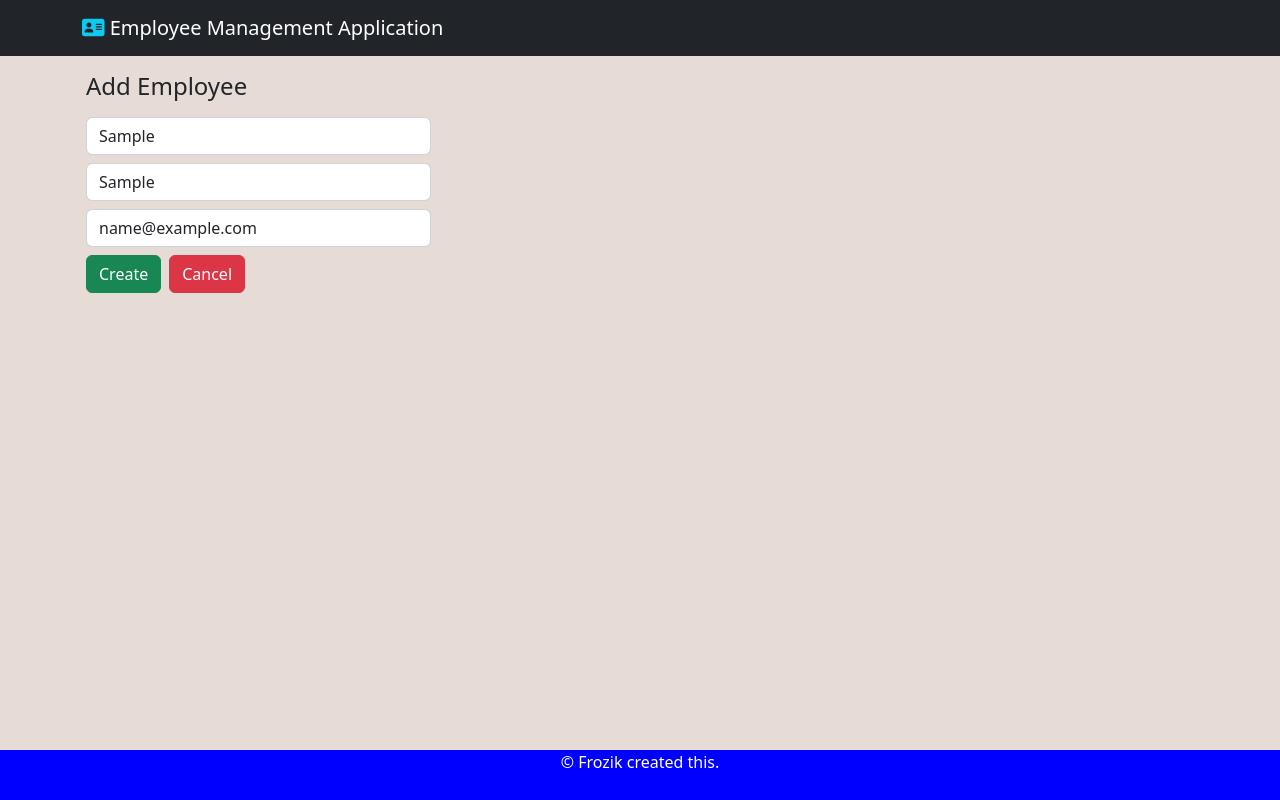
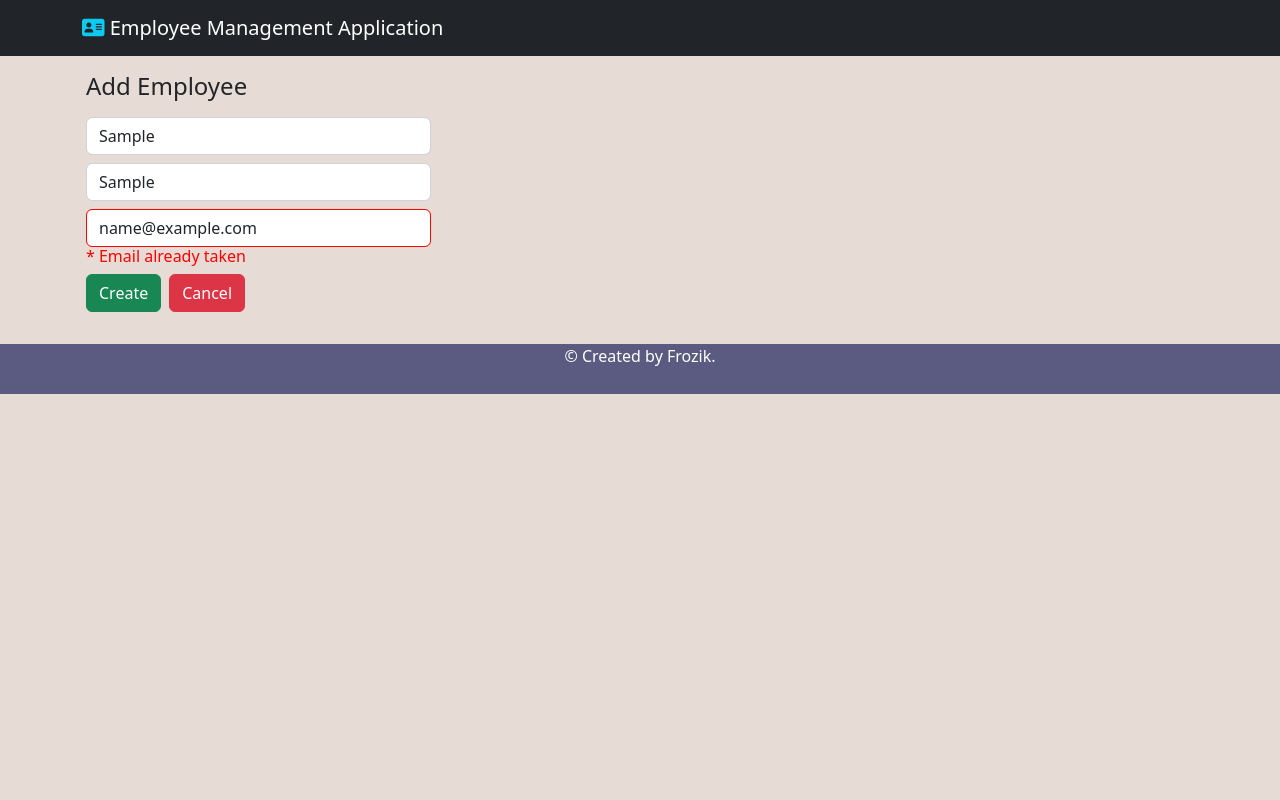
Before and after one commit to VitalyLevitin/EmployeeManagement, a React (Create React App) app in the folder ReactFront/: page /employees/add-employee in a window 1280 px wide. Both pictures are taken after typing "Sample", "Sample", "name@example.com" into the empty fields and a click on the button "Create". Built offline with nearby package versions, Linux system fonts and the light colour scheme; no server answers.

Commit message:
Added frontend error response and fixed footer

```diff
--- a/ReactFront/src/App.css
+++ b/ReactFront/src/App.css
@@ -1,9 +1,22 @@
 .footer {
-  position: absolute;
+  position: relative;
   bottom: 0;
   width: 100%;
   height: 50px;
-  background-color: blue;
+  background-color: rgb(91, 91, 129);
   color: white;
   text-align: center;
 }
+
+.form-control {
+  border: 1px solid black
+}
+
+.error-control {
+  border: 1px solid red
+}
+
+.main-wrapper {
+  position: relative;
+  min-height: 100vh;
+ }
--- a/ReactFront/src/App.js
+++ b/ReactFront/src/App.js
@@ -10,7 +10,7 @@ import ViewEmployee from './components/ViewEmployee';
 function App() {
   return (
     <Router>
-      <>
+      <div className="main-wrapper">
         <Header />
         <Routes>
           <Route exact path = "/" element = {<EmployeeList />}> </Route>
@@ -20,7 +20,7 @@ function App() {
           <Route path = "/view-employee/:employeeId" element = {<ViewEmployee />}> </Route>
         </Routes>
         <Footer />
-      </>
+      </div>
     </Router>
   );
 }
--- a/ReactFront/src/components/AddEmployee.js
+++ b/ReactFront/src/components/AddEmployee.js
@@ -8,6 +8,7 @@ const AddEmployee = () => {
       lastName: '',
       email: ''
   });
+  const [error, setError] = useState(null);
   const navigate = useNavigate();
 
   const saveEmployee = (e) => {
@@ -17,8 +18,9 @@ const AddEmployee = () => {
         navigate("/employees");
       })
       .catch((e) =>{
-           console.log(e)
-            navigate("/employees/add-employee")});
+        console.log(e.response)
+        setError("* Email already taken")
+        });
   };
 
   const updateInput = (e => {
@@ -61,10 +63,13 @@ const AddEmployee = () => {
                     type="email"
                     className="form-control"
                     placeholder="Email"
-                    name='email'
+                    name="email"
                     value={employee.email}
                     onChange={updateInput}
+                    style={error ? {border: '1px solid red'}: {border: 'black'}}
                   />
+                  {error != null && error.length > 0 &&
+                    <h6 style={{color: 'red'}}> {error} </h6> }
                 </div>
                 <div className="my-2">
                   <button className="btn btn-success mb-2"> Create </button>
--- a/ReactFront/src/components/Footer.js
+++ b/ReactFront/src/components/Footer.js
@@ -5,7 +5,7 @@ const Footer = () => {
     <div>
         <footer className='footer'>
             <p>
-                 &copy; Frozik created this.
+                 &copy; Created by Frozik.
             </p>
         </footer>
     </div>
--- a/ReactFront/src/components/UpdateEmployee.js
+++ b/ReactFront/src/components/UpdateEmployee.js
@@ -8,6 +8,7 @@ const UpdateEmployee = () => {
     lastName: "",
     email: "",
   });
+  const [error, setError] = useState(null);
   const navigate = useNavigate();
   const { employeeId } = useParams();
 
@@ -23,11 +24,14 @@ const UpdateEmployee = () => {
     e.preventDefault();
     EmployeeService.updateEmployee(employeeId, employee)
       .then(() => {
+        setError(null)
         navigate("/employees");
       })
       .catch((e) =>{
-           console.log(e)
-            navigate(`/update-employee/${employeeId}`)});
+          console.log(e.response)
+          setError("* Email already taken")
+          });
+
   };
 
   const updateInput = (e) => {
@@ -73,7 +77,10 @@ const UpdateEmployee = () => {
                     name="email"
                     value={employee.email}
                     onChange={updateInput}
+                    style={error ? {border: '1px solid red'}: {border: 'black'}}
                   />
+                  {error != null && error.length > 0 &&
+                    <h6 style={{color: 'red'}}> {error} </h6> }
                 </div>
                 <div className="my-4">
                   <button className="btn btn-warning mb-2"> Update </button>
@@ -86,8 +93,8 @@ const UpdateEmployee = () => {
             </div>
             <div className="col-md-6">
               <img
-                src="https://findicons.com/files/icons/1316/futurama_vol_1/256/bender.png"
-                alt="Bender"
+                src={employee.imageURL}
+                alt="Futurama"
                 className="employee-img"
               />
             </div>
--- a/ReactFront/src/components/ViewEmployee.js
+++ b/ReactFront/src/components/ViewEmployee.js
@@ -29,7 +29,7 @@ const ViewEmployee = () => {
             <div className="container mt-3">
                 <div className="row align-items-center">
                     <div className="col-md-4 ">
-                        <img src="https://findicons.com/files/icons/1316/futurama_vol_1/256/bender.png" alt="Bender" className="employee-img" />
+                        <img src={employee.imageURL} alt="Futurama" className="employee-img" />
                     </div>
                     <div className="col-md-8">
                         <ul className="list-group">
```
Also changed, not shown: 2 other files (tests, documents, lock files or other folders).
